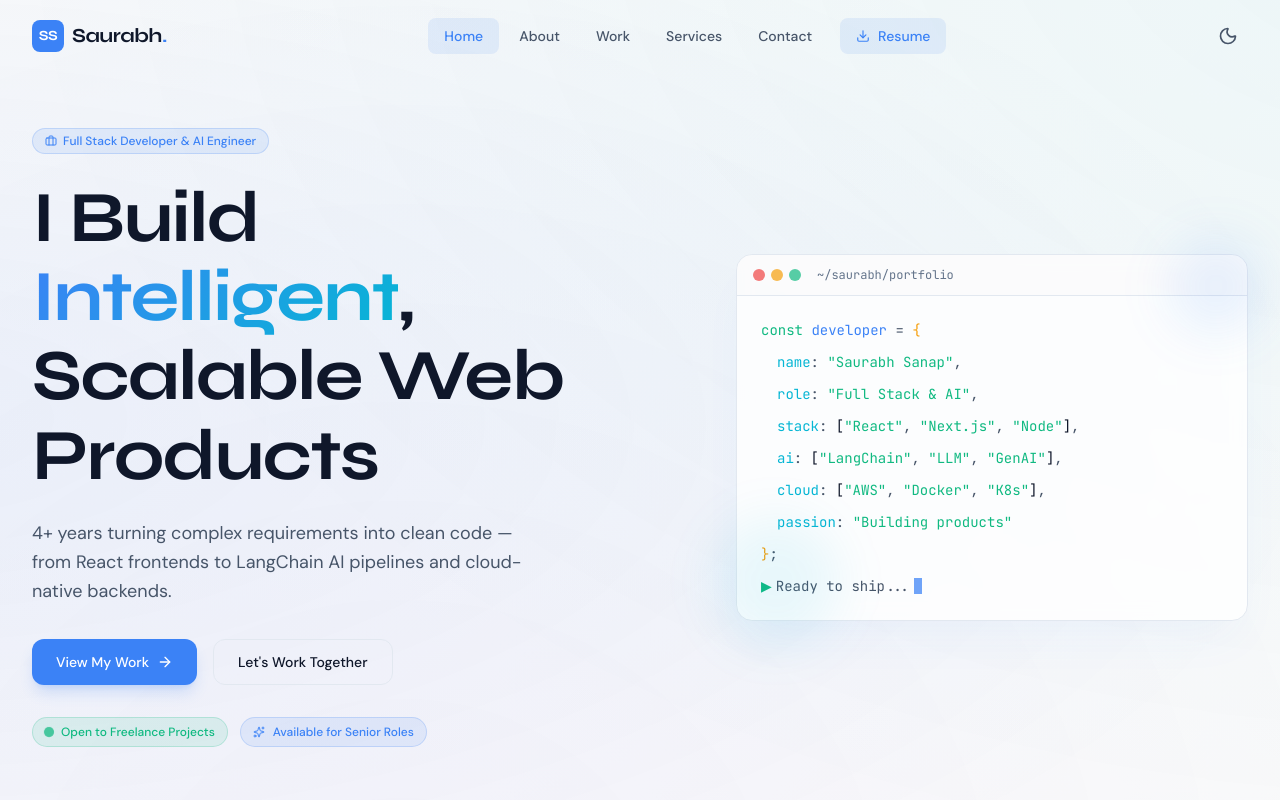
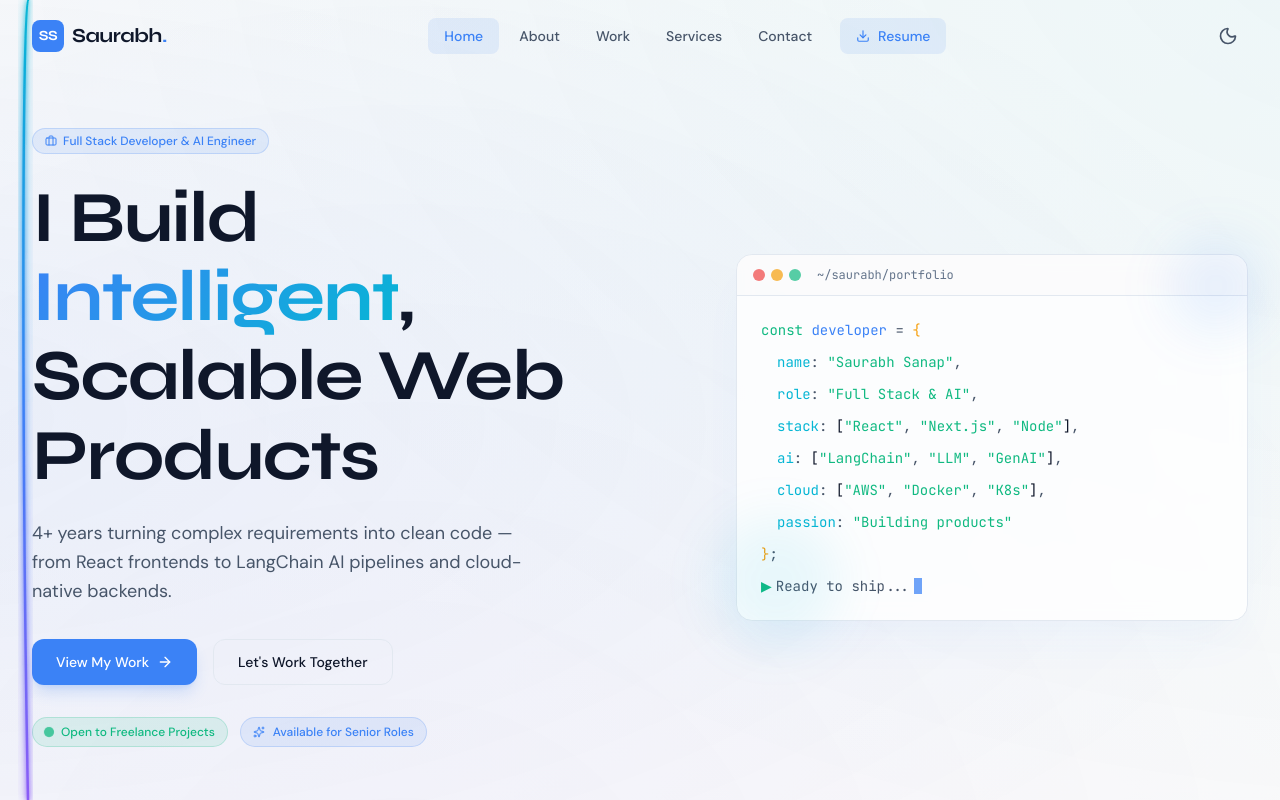
Before and after one commit to Sonooo/saurabhs-portfolio, a Next.js app: page / in a window 1280 px wide. Both pictures are taken after a click on the button "Toggle theme". Shown: the top 800 px of the page. Built offline with nearby package versions, Linux system fonts and the light colour scheme.

Commit message:
feat: add root layout with metadata, fonts, and interactive NeonScrollLine component

```diff
--- a/app/layout.tsx
+++ b/app/layout.tsx
@@ -69,6 +69,8 @@ export const metadata: Metadata = {
 };
 
 import { ThemeProvider } from "@/components/providers/ThemeProvider";
+import { NeonScrollLine } from "@/components/ui/NeonScrollLine";
+import Script from "next/script";
 
 export default function RootLayout({
   children,
@@ -83,13 +85,15 @@ export default function RootLayout({
       data-scroll-behavior="smooth"
     >
       <head>
-        <script
+        <Script
           src="https://cdn.userway.org/widget.js"
           data-account="zTjeh6ZL5S"
+          strategy="afterInteractive"
         />
       </head>
       <body className="min-h-screen flex flex-col bg-background text-text-primary antialiased transition-colors duration-300">
         <ThemeProvider attribute="class" defaultTheme="dark" enableSystem disableTransitionOnChange>
+          <NeonScrollLine />
           <Navbar />
           <main className="flex-1">{children}</main>
           <Footer />
--- /dev/null
+++ b/components/ui/NeonScrollLine.tsx
@@ -0,0 +1,244 @@
+"use client";
+
+import { useEffect, useState, useRef, useCallback } from "react";
+import { motion, useScroll, useSpring } from "framer-motion";
+
+interface ClickRipple {
+  id: number;
+  x: number;
+  y: number;
+}
+
+export function NeonScrollLine() {
+  const [mounted, setMounted] = useState(false);
+  const [windowSize, setWindowSize] = useState({ width: 1200, height: 800 });
+  const [cursor, setCursor] = useState({ x: -100, y: -100 });
+  const [isHovered, setIsHovered] = useState(false);
+  const [ripples, setRipples] = useState<ClickRipple[]>([]);
+  const rafRef = useRef<number | null>(null);
+  const latestMouseRef = useRef({ x: -100, y: -100 });
+
+  const { scrollYProgress } = useScroll();
+  const pathLength = useSpring(scrollYProgress, {
+    stiffness: 100,
+    damping: 30,
+    restDelta: 0.001,
+  });
+
+  // Handle window resize
+  useEffect(() => {
+    setMounted(true);
+    const updateSize = () => {
+      setWindowSize({
+        width: window.innerWidth,
+        height: window.innerHeight,
+      });
+    };
+    updateSize();
+    window.addEventListener("resize", updateSize);
+    return () => window.removeEventListener("resize", updateSize);
+  }, []);
+
+  // Mouse move and hover target tracking
+  const handleMouseMove = useCallback((e: MouseEvent) => {
+    latestMouseRef.current = { x: e.clientX, y: e.clientY };
+
+    if (!rafRef.current) {
+      rafRef.current = requestAnimationFrame(() => {
+        setCursor(latestMouseRef.current);
+        rafRef.current = null;
+      });
+    }
+
+    const target = e.target as HTMLElement | null;
+    if (
+      target &&
+      (target.tagName === "BUTTON" ||
+        target.tagName === "A" ||
+        target.closest("button") ||
+        target.closest("a") ||
+        target.getAttribute("role") === "button" ||
+        target.classList.contains("clickable"))
+    ) {
+      setIsHovered(true);
+    } else {
+      setIsHovered(false);
+    }
+  }, []);
+
+  // Global click shockwave handler
+  const handleClick = useCallback((e: MouseEvent) => {
+    const newRipple: ClickRipple = {
+      id: Date.now() + Math.random(),
+      x: e.clientX,
+      y: e.clientY,
+    };
+    setRipples((prev) => [...prev.slice(-4), newRipple]);
+  }, []);
+
+  useEffect(() => {
+    window.addEventListener("mousemove", handleMouseMove, { passive: true });
+    window.addEventListener("click", handleClick, { passive: true });
+    return () => {
+      window.removeEventListener("mousemove", handleMouseMove);
+      window.removeEventListener("click", handleClick);
+      if (rafRef.current) cancelAnimationFrame(rafRef.current);
+    };
+  }, [handleMouseMove, handleClick]);
+
+  if (!mounted) return null;
+
+  const leftX = windowSize.width < 640 ? 12 : 28;
+  const curX = cursor.x < 0 ? leftX : cursor.x;
+  const curY = cursor.y < 0 ? windowSize.height / 2 : cursor.y;
+
+  // Elastic SVG curve parameters pulling toward mouse cursor
+  const pullFactor = 0.22;
+  const controlX = leftX + (curX - leftX) * pullFactor;
+
+  // Path M(start) C(control1, control2, end)
+  const mainPath = `M ${leftX} 0 C ${controlX} ${curY * 0.4}, ${controlX} ${curY + (windowSize.height - curY) * 0.6}, ${leftX} ${windowSize.height}`;
+
+  // Direct magnetic beam from left rail to pointer
+  const magneticBeam = `M ${leftX} ${curY} Q ${(leftX + curX) * 0.5} ${curY} ${curX} ${curY}`;
+
+  return (
+    <div className="fixed inset-0 pointer-events-none z-40 overflow-hidden hidden sm:block">
+      <svg
+        className="w-full h-full absolute inset-0"
+        viewBox={`0 0 ${windowSize.width} ${windowSize.height}`}
+        preserveAspectRatio="none"
+        fill="none"
+      >
+        <defs>
+          {/* Neon Glow Filters */}
+          <filter id="neon-glow-heavy" x="-100%" y="-100%" width="300%" height="300%">
+            <feGaussianBlur stdDeviation="2" result="blur1" />
+            <feGaussianBlur stdDeviation="5" result="blur2" />
+            <feMerge>
+              <feMergeNode in="blur2" />
+              <feMergeNode in="blur1" />
+              <feMergeNode in="SourceGraphic" />
+            </feMerge>
+          </filter>
+
+          <filter id="neon-glow-soft" x="-50%" y="-50%" width="200%" height="200%">
+            <feGaussianBlur stdDeviation="3" result="blur" />
+            <feMerge>
+              <feMergeNode in="blur" />
+              <feMergeNode in="SourceGraphic" />
+            </feMerge>
+          </filter>
+
+          {/* Linear Gradients */}
+          <linearGradient id="neon-grad-v" x1="0" y1="0" x2="0" y2="1">
+            <stop offset="0%" stopColor="#06B6D4" />
+            <stop offset="50%" stopColor="#3B82F6" />
+            <stop offset="100%" stopColor="#8B5CF6" />
+          </linearGradient>
+
+          <linearGradient id="beam-grad" x1="0" y1="0" x2="1" y2="0">
+            <stop offset="0%" stopColor="#3B82F6" stopOpacity="0.8" />
+            <stop offset="100%" stopColor="#06B6D4" stopOpacity="0.1" />
+          </linearGradient>
+        </defs>
+
+        {/* Faint static background track */}
+        <path
+          d={mainPath}
+          stroke="currentColor"
+          className="text-border/40"
+          strokeWidth="1"
+          vectorEffect="non-scaling-stroke"
+        />
+
+        {/* Dynamic scroll progress line bending with cursor */}
+        <motion.path
+          d={mainPath}
+          stroke="url(#neon-grad-v)"
+          strokeWidth="2.5"
+          filter="url(#neon-glow-heavy)"
+          strokeLinecap="round"
+          vectorEffect="non-scaling-stroke"
+          style={{ pathLength }}
+        />
+
+        {/* Magnetic SVG beam linking scroll rail to pointer */}
+        {cursor.x > 0 && (
+          <path
+            d={magneticBeam}
+            stroke="url(#beam-grad)"
+            strokeWidth="1.2"
+            strokeDasharray="4 4"
+            className="opacity-60"
+            filter="url(#neon-glow-soft)"
+          />
+        )}
+
+        {/* Click Shockwave SVG Navigation Animations */}
+        {ripples.map((ripple) => (
+          <g key={ripple.id}>
+            {/* Concentric expanding neon shockwave */}
+            <motion.circle
+              cx={ripple.x}
+              cy={ripple.y}
+              initial={{ r: 4, opacity: 0.9, strokeWidth: 3 }}
+              animate={{ r: 90, opacity: 0, strokeWidth: 0.5 }}
+              transition={{ duration: 0.75, ease: "easeOut" }}
+              stroke="url(#neon-grad-v)"
+              fill="none"
+              filter="url(#neon-glow-heavy)"
+            />
+            <motion.circle
+              cx={ripple.x}
+              cy={ripple.y}
+              initial={{ r: 2, opacity: 0.7, strokeWidth: 2 }}
+              animate={{ r: 160, opacity: 0, strokeWidth: 0.25 }}
+              transition={{ duration: 1.0, ease: "easeOut", delay: 0.08 }}
+              stroke="#06B6D4"
+              fill="none"
+            />
+            {/* Laser connector line radiating from click back to left scroll axis */}
+            <motion.path
+              d={`M ${ripple.x} ${ripple.y} L ${leftX} ${ripple.y}`}
+              initial={{ pathLength: 0, opacity: 0.8 }}
+              animate={{ pathLength: 1, opacity: 0 }}
+              transition={{ duration: 0.5, ease: "easeOut" }}
+              stroke="url(#neon-grad-v)"
+              strokeWidth="2"
+              filter="url(#neon-glow-heavy)"
+            />
+          </g>
+        ))}
+
+        {/* Interactive Neon SVG Cursor Follower */}
+        {cursor.x > 0 && (
+          <g transform={`translate(${cursor.x}, ${cursor.y})`}>
+            {/* Outer animated neon ring */}
+            <motion.circle
+              r={isHovered ? 20 : 12}
+              stroke="url(#neon-grad-v)"
+              strokeWidth={isHovered ? 2 : 1.2}
+              fill={isHovered ? "rgba(59, 130, 246, 0.12)" : "none"}
+              filter="url(#neon-glow-heavy)"
+              animate={{
+                scale: isHovered ? [1, 1.15, 1] : [1, 1.06, 1],
+              }}
+              transition={{
+                duration: 1.5,
+                repeat: Infinity,
+                ease: "easeInOut",
+              }}
+            />
+            {/* Inner neon core dot */}
+            <circle
+              r={isHovered ? 3.5 : 2}
+              fill="#06B6D4"
+              filter="url(#neon-glow-heavy)"
+            />
+          </g>
+        )}
+      </svg>
+    </div>
+  );
+}
```
